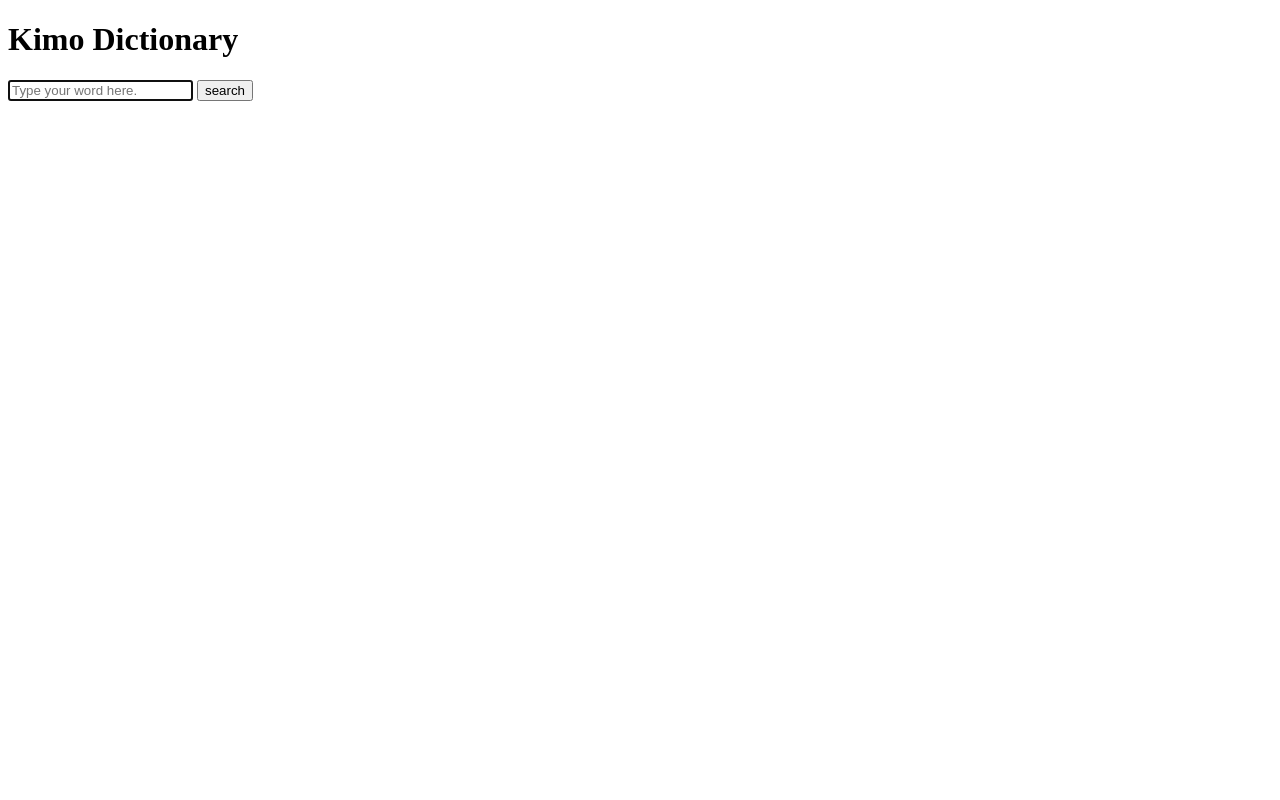
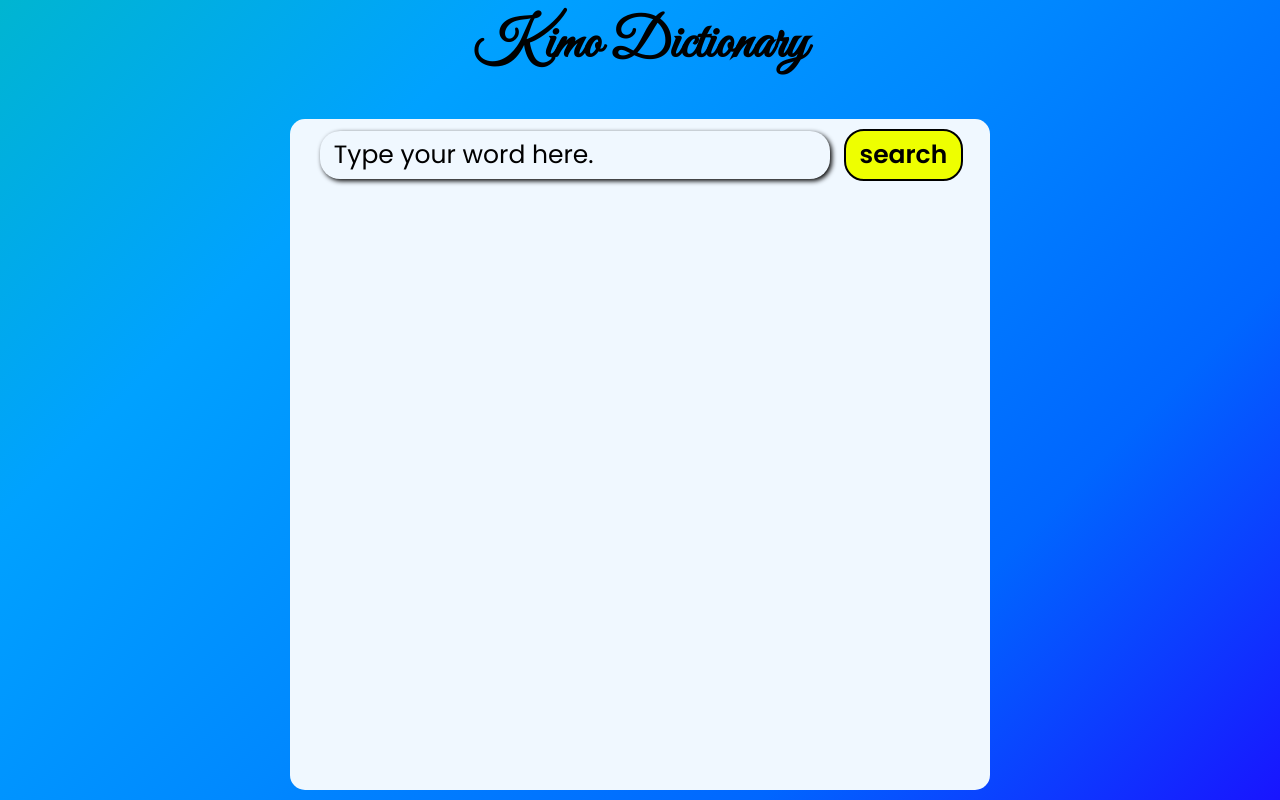
Before and after one commit to Akmalkimo/Kimo-Dictionary, a plain HTML site: page index.html in a window 1280 px wide. Drawn offline with Linux system fonts and the light colour scheme.

Commit message:
CSS Added.

```diff
--- a/style.css
+++ b/style.css
@@ -1,3 +1,135 @@
+/*  RESET & ROOT  */
+
+* {
+    padding: 0;
+    margin: 0;
+    font-family: poppins;
+}
+
+/*  CLASSES  */
+
+.wrapper {
+    position: absolute;
+    top: 0;
+    left: 0;
+    right: 0;
+    bottom: 0;
+    background: linear-gradient(315deg, hsl(241, 100%, 54%), hsl(216, 100%, 50%), hsl(208, 100%, 50%), hsl(202, 100%, 50%), hsl(188, 100%, 41%));
+    text-align: center;
+    padding: 10px;
+
+}
+
 .disappear {
     display: none;
 }
+
+
+.inline {
+    display: inline;
+}
+
+.info {
+    display: flex;
+    justify-content: space-around;
+}
+
+.padding {
+    padding: 15px 0;
+}
+
+/*  PSUEDOCLASSES  */
+
+::placeholder {
+    color: black;
+}
+
+i:hover {
+    background-color: hsl(208, 100%, 97%);
+    cursor: pointer;
+}
+
+i:active {
+    background-color: hsl(208, 40%, 70%);
+}
+
+button:hover {
+    background-color: hsla(64, 100%, 50%, 0.9);
+}
+
+input:hover {
+    background-color: aliceblue;
+}
+/*  ELEMENTS  */
+
+h1 {
+     font-size: 40px;
+     font-family: "Great Vibes", cursive;
+    }
+
+input {
+    padding: 5px 14px 5px;
+    margin: 5px;
+    background-color: transparent;
+    border: none;
+    outline: none;
+    color: black;
+    background-color: aliceblue;
+    border-radius: 20px;
+    box-shadow: 2px 2px 5px;
+}
+
+button {
+    background-color: hsl(64, 100%, 50%);
+    border: 2px solid;
+    padding: 5px 14px 5px;
+    border-radius: 20px;
+    font-weight: 525;
+    margin: 10px 2px 10px;
+    cursor: pointer;
+}
+
+h3 {
+    text-align: center;
+}
+
+article {
+    font-weight: 500;
+}
+
+i {
+    padding: 5px;
+}
+
+@media only screen and (min-width: 768px){
+
+    * {
+        font-size: 20px;
+    }
+
+    .wrapper {
+        display: flex;
+        justify-content: center;
+        flex-direction: column;
+    }
+
+    .box {
+        background-color: aliceblue;
+        width: 700px;
+        height: 900px;
+        margin: auto;
+        border-radius: 15px;
+        margin-top: 40px;
+    }
+}
+
+@media only screen and (min-width: 1000px){
+
+    * {
+        font-size: 25px;
+    }
+
+    h1 {
+        font-size: 55px;
+    }
+}
```
